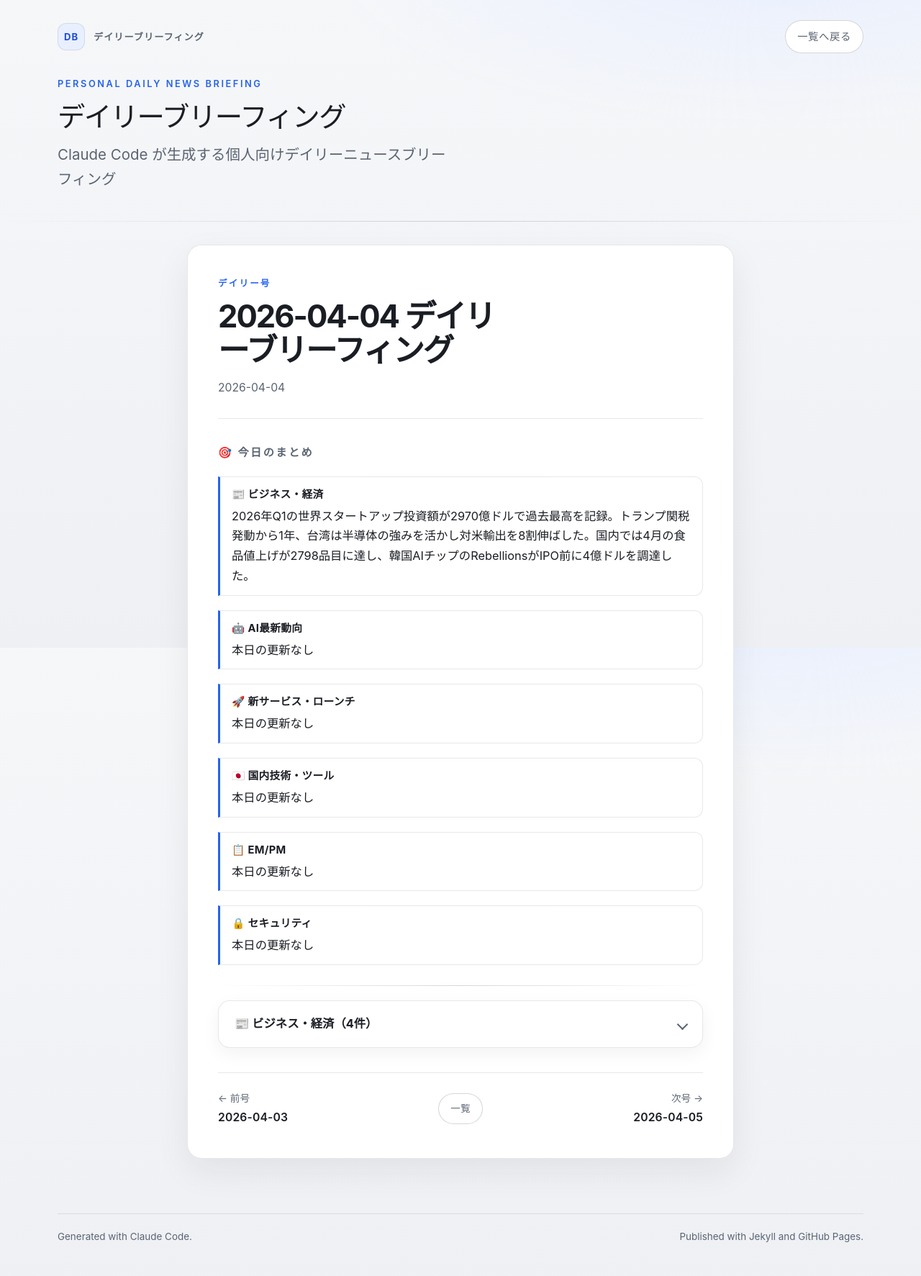
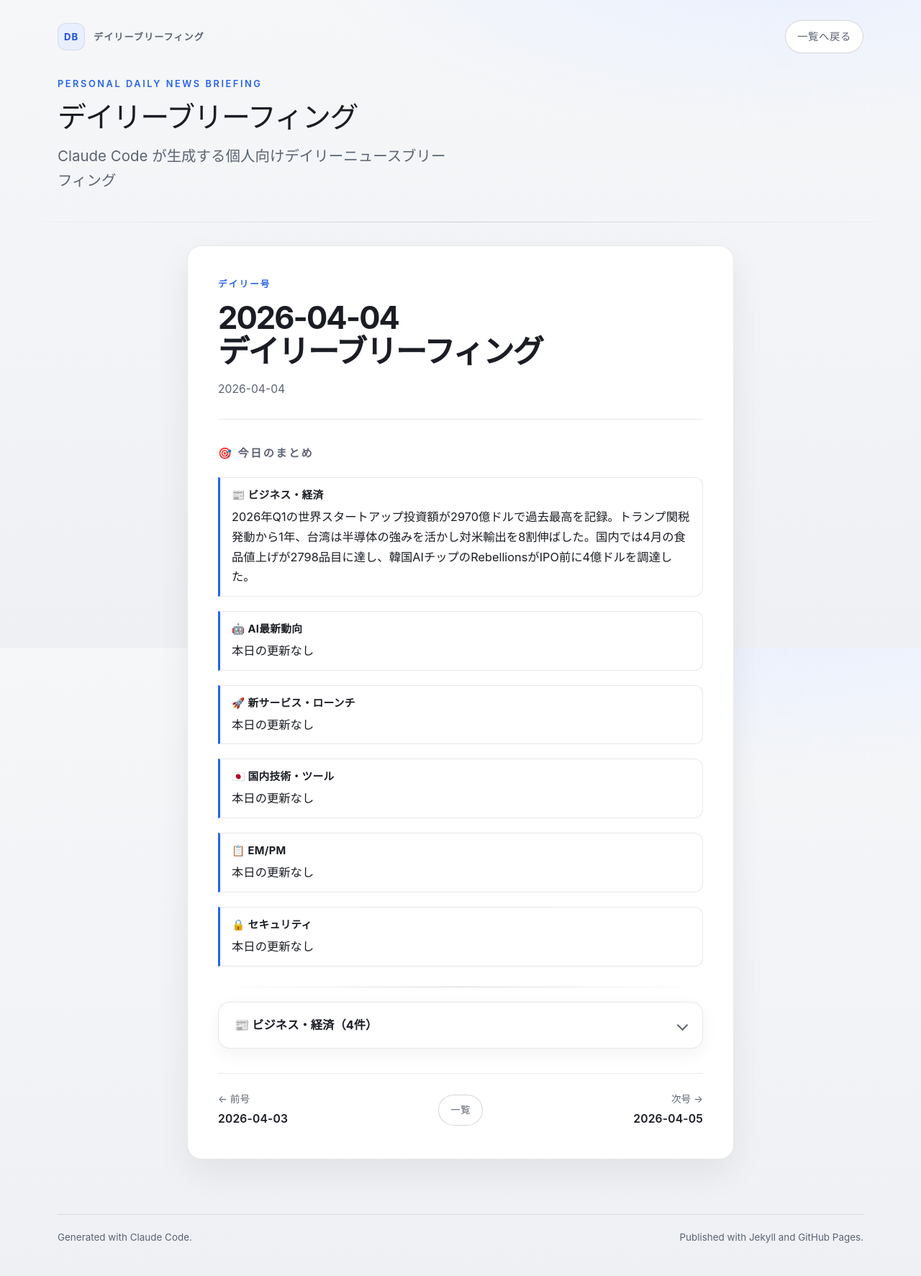
Before and after one commit to 500ban/briefings-daily-news, a Jekyll site: the page built from _posts/2026-04-04-briefing.md, in a window 1280 px wide. Shown: the whole page at 72% size. Built offline with Jekyll 4.4.1, drawn with Linux system fonts in a browser that asks for light colours.

Commit message:
fix: 日本語タイトルの語中折り返しを禁止（keep-all + 画面幅連動フォント）
- サイトタイトル(compact)を常に1行表示に（モバイルの11vw上書きが波及していたのを打ち消し）
- 記事見出し・最新号カードに word-break: keep-all（改行は日付との間のみ）
- モバイルの記事見出しは10文字が1行に収まるサイズへ調整

Co-Authored-By: Claude Opus 4.8 <noreply@anthropic.com>

```diff
--- a/assets/css/style.css
+++ b/assets/css/style.css
@@ -229,8 +229,11 @@ a:focus-visible {
 
 .site-title-compact {
   max-width: none;
-  font-size: clamp(1.8rem, 3vw, 2.5rem);
+  /* 語中改行を禁止し、常に1行で収まるよう画面幅からフォントサイズを算出
+     （タイトル10文字 + 余白ぶんの除算） */
+  font-size: clamp(1.5rem, calc((100vw - 44px) / 10.5), 2.5rem);
   letter-spacing: -0.04em;
+  word-break: keep-all;
 }
 
 .site-description {
@@ -442,6 +445,7 @@ a:focus-visible {
   font-size: clamp(1.7rem, 3vw, 2.8rem);
   line-height: 1.05;
   letter-spacing: -0.05em;
+  word-break: keep-all;
 }
 
 .feature-brief p {
@@ -570,6 +574,8 @@ a:focus-visible {
   font-size: clamp(2rem, 3.4vw, 3.2rem);
   line-height: 1.08;
   letter-spacing: -0.045em;
+  /* 「デイリーブリーフィング」の語中で折り返さない（改行は日付との間のみ） */
+  word-break: keep-all;
 }
 
 .post-date {
@@ -915,6 +921,12 @@ a:focus-visible {
     font-size: clamp(2.15rem, 11vw, 3.05rem);
   }
 
+  /* コンパクトタイトルは常に1行（上の 11vw 指定を打ち消す） */
+  .site-title-compact {
+    max-width: none;
+    font-size: clamp(1.4rem, calc((100vw - 44px) / 10.5), 2.5rem);
+  }
+
   .site-kicker-home {
     margin-bottom: 14px;
     font-size: 0.82rem;
@@ -969,6 +981,11 @@ a:focus-visible {
     max-width: none;
   }
 
+  /* keep-all でも「デイリーブリーフィング」(10文字)が1行に収まるサイズに抑える */
+  .post-header h1 {
+    font-size: clamp(1.55rem, 8vw, 2rem);
+  }
+
   .archive-months {
     gap: 28px;
   }
```
